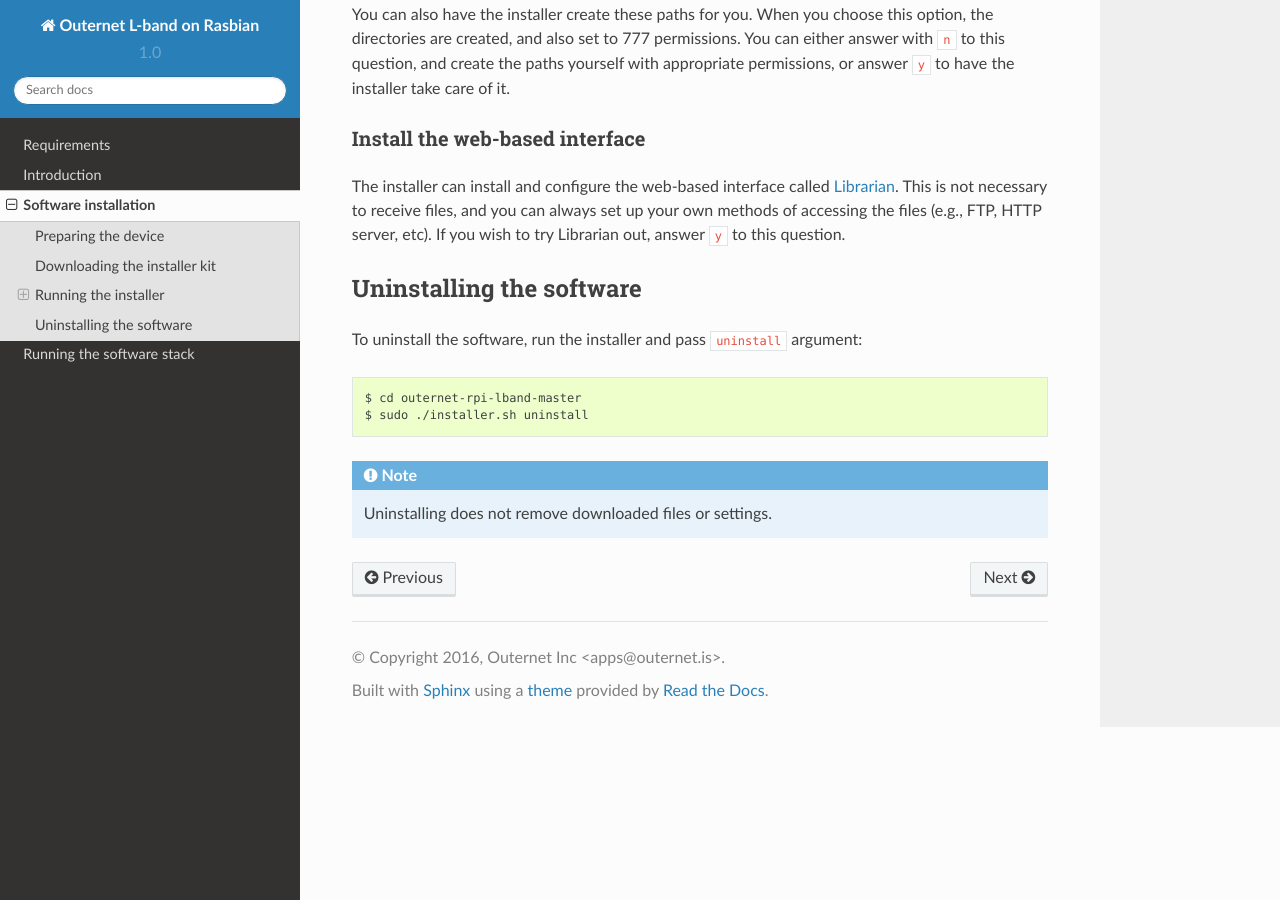
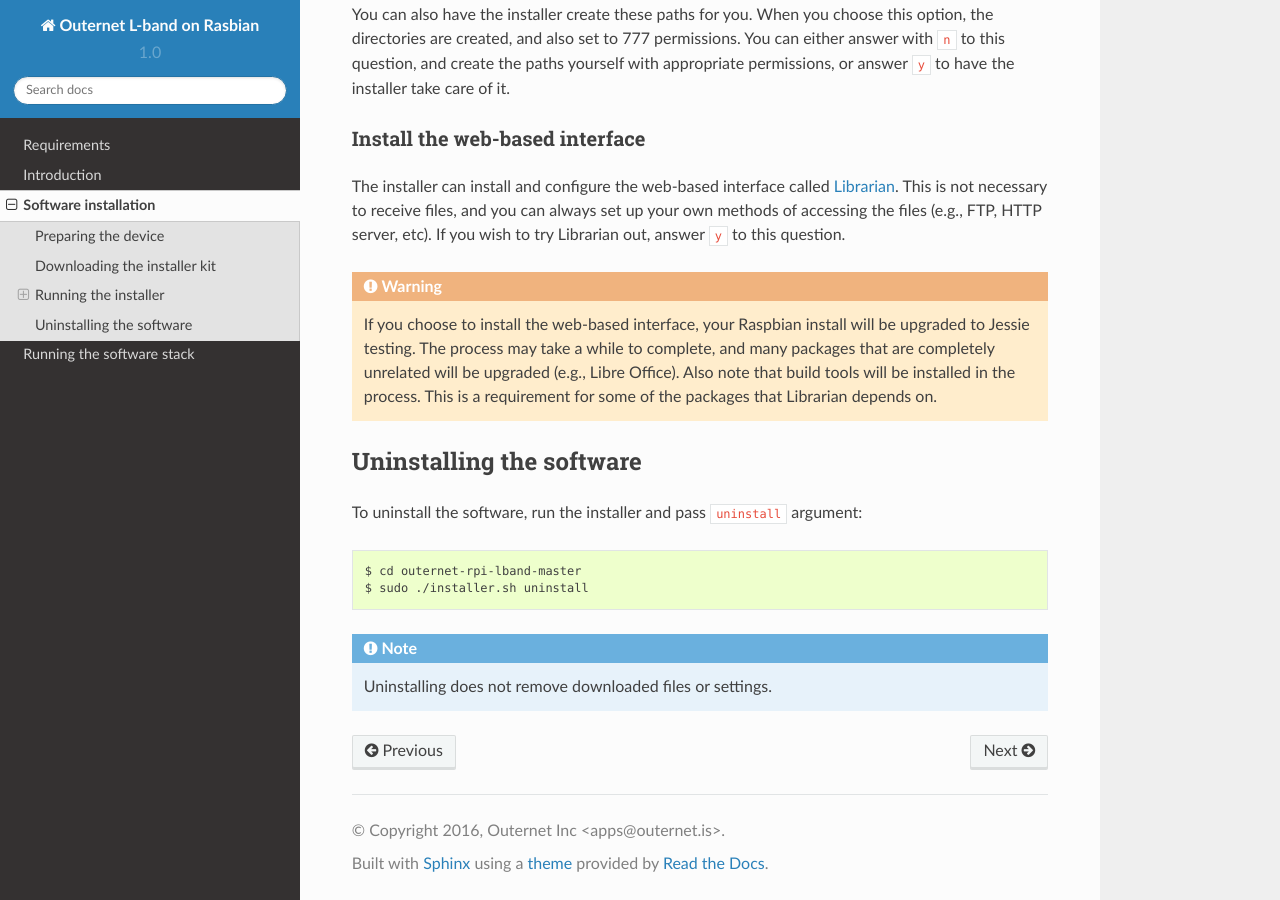
Before and after one commit to meyerscr/outernet-rpi-lband, a Sphinx documentation site: the page built from docs/source/install.rst, in a window 1280 px wide and 900 px high, scrolled down 1253 px. Built offline with Sphinx 7.4.7 and the Read the Docs theme 2.0.0, drawn with Linux system fonts in a browser that asks for light colours.

Commit message:
Add note about big upgrade
Signed-off-by: Branko Vukelic <branko@outernet.is>

```diff
--- a/docs/source/install.rst
+++ b/docs/source/install.rst
@@ -70,6 +70,14 @@ files, and you can always set up your own methods of accessing the files (e.g.,
 FTP, HTTP server, etc). If you wish to try Librarian out, answer ``y`` to this
 question.
 
+.. warning::
+    If you choose to install the web-based interface, your Raspbian install
+    will be upgraded to Jessie testing. The process may take a while to
+    complete, and many packages that are completely unrelated will be upgraded
+    (e.g., Libre Office). Also note that build tools will be installed in the
+    process. This is a requirement for some of the packages that Librarian
+    depends on.
+
 Uninstalling the software
 -------------------------
 
```
